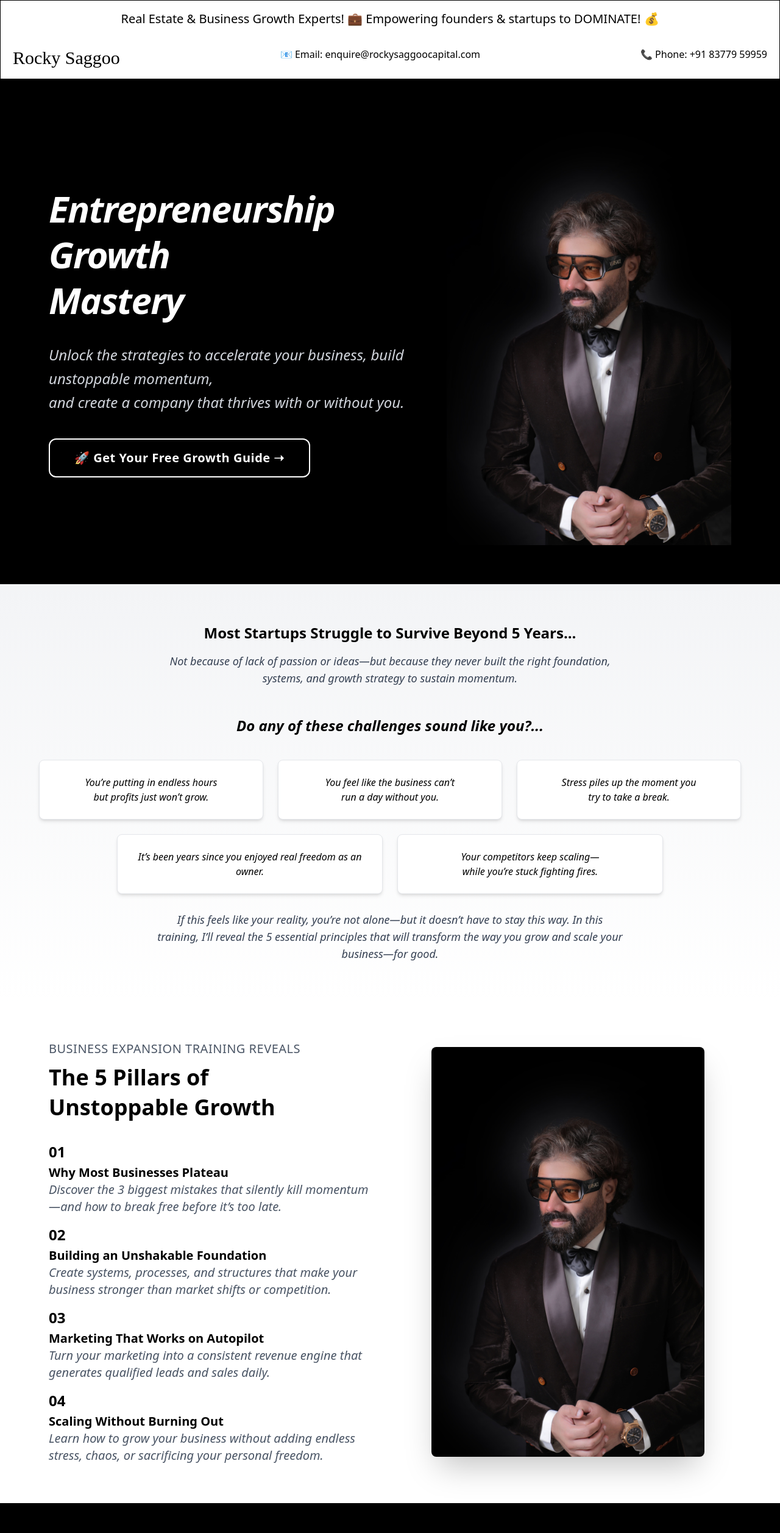
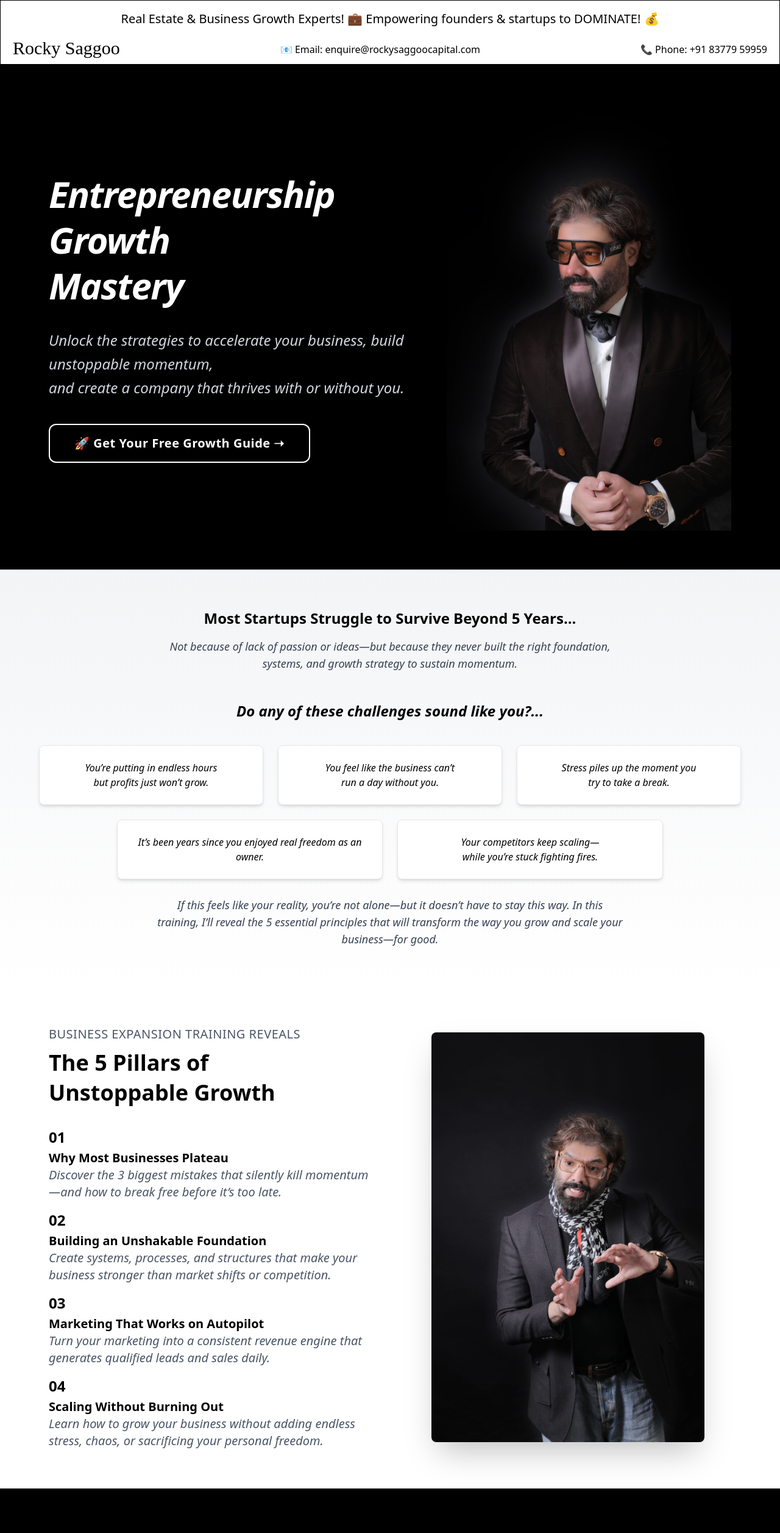
Before and after one commit to growthwithkartik-coder/rocky_saggoo_website, a Next.js app: page / in a window 1280 px wide. Shown: the top 2514 px of the page at 61% size. Built offline with nearby package versions, Linux system fonts and the light colour scheme.

Commit message:
add chages

```diff
--- a/src/app/component/Curveslider.jsx
+++ b/src/app/component/Curveslider.jsx
@@ -40,7 +40,10 @@ const Curveslider = ({ images }) => {
   };
 
   return (
-    <div className="relative flex justify-center items-center py-12">
+    <>
+      <h2 className="text-center py-10 text-3xl italic ">The Reputation I’ve <span className="font-bold">Built</span> Told Through Their Voices</h2>
+      <div className="relative flex justify-center items-center ">
+
         <Swiper
           modules={[Navigation]}
           navigation={{
@@ -137,6 +140,8 @@ const Curveslider = ({ images }) => {
         }
       `}</style>
       </div>
+    </>
+
   );
 };
 
--- a/src/app/page.js
+++ b/src/app/page.js
@@ -3,7 +3,7 @@ import { FaYoutube, FaFacebook, FaInstagram, FaLinkedin, FaTwitter } from "react
 import Curveslider from "./component/Curveslider";
 
 export default function Home() {
-  const curveimages  = [
+  const curveimages = [
     {
       "type": "image",
       "src": "/gallery/image1.jpg"
@@ -71,7 +71,7 @@ export default function Home() {
         </div>
 
         {/* Contact Info */}
-  <div className="flex flex-col md:flex-row md:justify-between items-center md:items-start px-5 py-4 gap-3">
+        <div className="flex flex-col md:flex-row md:justify-between items-center md:items-start px-5  pb-2 gap-3">
           {/* Name */}
           <p style={{ fontFamily: "cursive" }} className="text-2xl md:text-3xl font-sans">
             Rocky Saggoo
@@ -79,12 +79,12 @@ export default function Home() {
 
           {/* Email */}
           <div className="text-center md:text-left">
-      <p className="text-sm md:text-base">📧 Email: enquire@rockysaggoocapital.com</p>
+            <p className="text-sm md:text-base mt-2">📧 Email: enquire@rockysaggoocapital.com</p>
           </div>
 
           {/* Phone */}
           <div className="text-center md:text-left">
-      <p className="text-sm md:text-base">📞 Phone: +91 83779 59959</p>
+            <p className="text-sm md:text-base mt-2">📞 Phone: +91 83779 59959</p>
           </div>
         </div>
       </div>
@@ -209,7 +209,7 @@ export default function Home() {
           {/* Right Image */}
           <div className="flex justify-center">
             <img
-              src="/img/hero.jpg"
+              src="/img/statergy.jpg"
               alt="Business Coach"
               className="w-full max-w-md object-contain shadow-2xl rounded-lg"
             />
@@ -334,7 +334,7 @@ export default function Home() {
       </section>
 
       {/* <Carousel /> */}
-      <Curveslider images={curveimages}/>
+      <Curveslider images={curveimages} />
 
       <section className="w-full mt-5 bg-white px-6 md:px-20 py-16">
         <div className="text-center max-w-3xl mx-auto">
```
Lines whose indentation alone changed are shown as unchanged.
